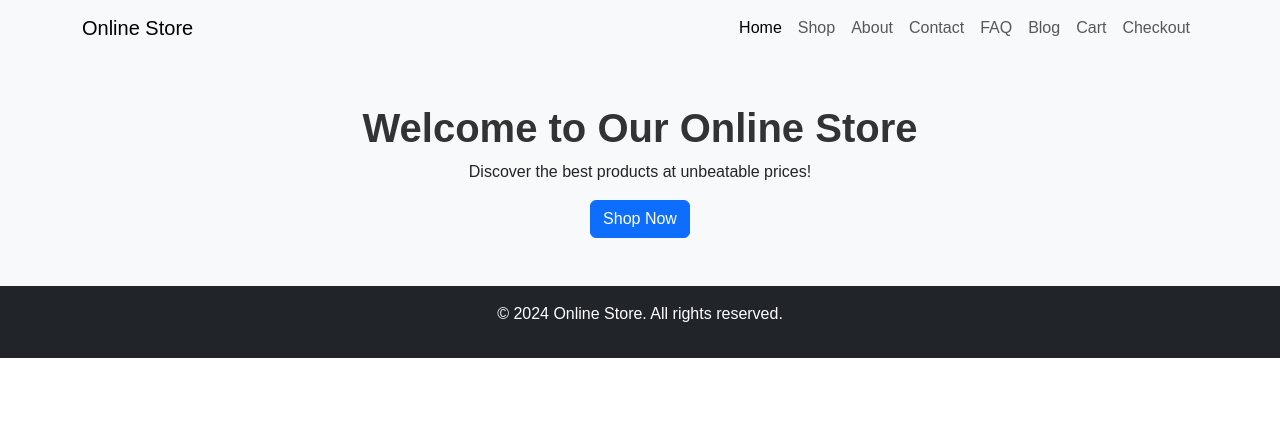
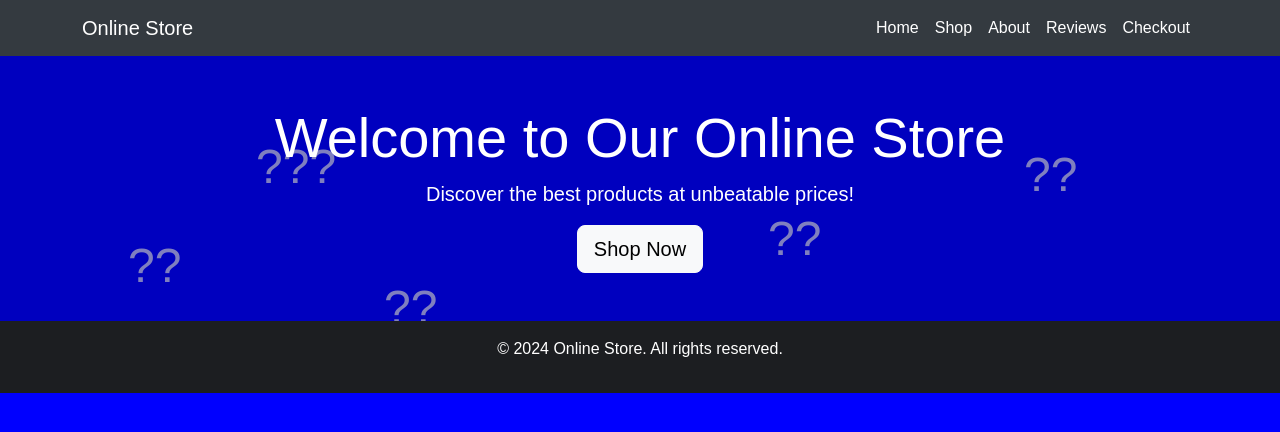
Before and after one commit to shoponushere/online-net, a plain HTML site: page index.html in a window 1280 px wide. Drawn offline with nearby package versions, Linux system fonts and the light colour scheme; files that its build step writes are made by us from their sources.

Commit message:
Add files via upload

```diff
--- a/index.html
+++ b/index.html
@@ -5,11 +5,67 @@
   <meta name="viewport" content="width=device-width, initial-scale=1.0">
   <title>Home | Online Store</title>
   <link rel="stylesheet" href="https://cdn.jsdelivr.net/npm/bootstrap@5.3.0/dist/css/bootstrap.min.css">
-  <link rel="stylesheet" href="css/styles.css">
+  <style>
+    body {
+      background-color: blue; /* Background color */
+      color: white; /* Default text color */
+      font-family: Arial, sans-serif;
+    }
+    .navbar {
+      background-color: #343a40; /* Dark navbar */
+    }
+    .navbar-brand, .nav-link {
+      color: white !important;
+    }
+    .hero {
+      position: relative;
+      overflow: hidden;
+    }
+    .hero .container {
+      position: relative;
+      z-index: 2;
+    }
+    .hero::after {
+      content: "";
+      position: absolute;
+      top: 0;
+      left: 0;
+      width: 100%;
+      height: 100%;
+      background: rgba(0, 0, 128, 0.5); /* Dark blue overlay */
+      z-index: 1;
+    }
+    .hero .animated-icons {
+      position: absolute;
+      width: 100%;
+      height: 100%;
+      z-index: 0;
+    }
+    .icon {
+      position: absolute;
+      font-size: 3rem;
+      animation: float 5s infinite ease-in-out;
+    }
+    .icon:nth-child(1) { top: 10%; left: 20%; animation-delay: 0s; }
+    .icon:nth-child(2) { top: 40%; left: 60%; animation-delay: 1s; }
+    .icon:nth-child(3) { top: 70%; left: 30%; animation-delay: 2s; }
+    .icon:nth-child(4) { top: 20%; left: 80%; animation-delay: 3s; }
+    .icon:nth-child(5) { top: 50%; left: 10%; animation-delay: 4s; }
+
+    @keyframes float {
+      0%, 100% { transform: translateY(0); }
+      50% { transform: translateY(-20px); }
+    }
+    footer {
+      background-color: #1c1e21; /* Darker footer */
+    }
+  </style>
 </head>
 <body>
+
+  <!-- Header -->
   <header>
-    <nav class="navbar navbar-expand-lg navbar-light bg-light">
+    <nav class="navbar navbar-expand-lg">
       <div class="container">
         <a class="navbar-brand" href="index.html">Online Store</a>
         <button class="navbar-toggler" type="button" data-bs-toggle="collapse" data-bs-target="#navbarNav">
@@ -20,10 +76,7 @@
             <li class="nav-item"><a class="nav-link active" href="index.html">Home</a></li>
             <li class="nav-item"><a class="nav-link" href="shop.html">Shop</a></li>
             <li class="nav-item"><a class="nav-link" href="about.html">About</a></li>
-            <li class="nav-item"><a class="nav-link" href="contact.html">Contact</a></li>
-            <li class="nav-item"><a class="nav-link" href="faq.html">FAQ</a></li>
-            <li class="nav-item"><a class="nav-link" href="blog.html">Blog</a></li>
-            <li class="nav-item"><a class="nav-link" href="cart.html">Cart</a></li>
+            <li class="nav-item"><a class="nav-link" href="cart.html">Reviews</a></li>
             <li class="nav-item"><a class="nav-link" href="checkout.html">Checkout</a></li>
           </ul>
         </div>
@@ -31,17 +84,26 @@
     </nav>
   </header>
 
+  <!-- Hero Section -->
   <main>
-    <section class="hero text-center py-5 bg-light">
+    <section class="hero text-center py-5">
+      <div class="animated-icons">
+        <span class="icon">???</span>
+        <span class="icon">??</span>
+        <span class="icon">??</span>
+        <span class="icon">??</span>
+        <span class="icon">??</span>
+      </div>
       <div class="container">
-        <h1>Welcome to Our Online Store</h1>
-        <p>Discover the best products at unbeatable prices!</p>
-        <a href="shop.html" class="btn btn-primary">Shop Now</a>
+        <h1 class="display-4">Welcome to Our Online Store</h1>
+        <p class="lead">Discover the best products at unbeatable prices!</p>
+        <a href="shop.html" class="btn btn-light btn-lg">Shop Now</a>
       </div>
     </section>
   </main>
 
-  <footer class="text-center bg-dark text-white py-3">
+  <!-- Footer -->
+  <footer class="text-center py-3">
     <p>&copy; 2024 Online Store. All rights reserved.</p>
   </footer>
 
```
